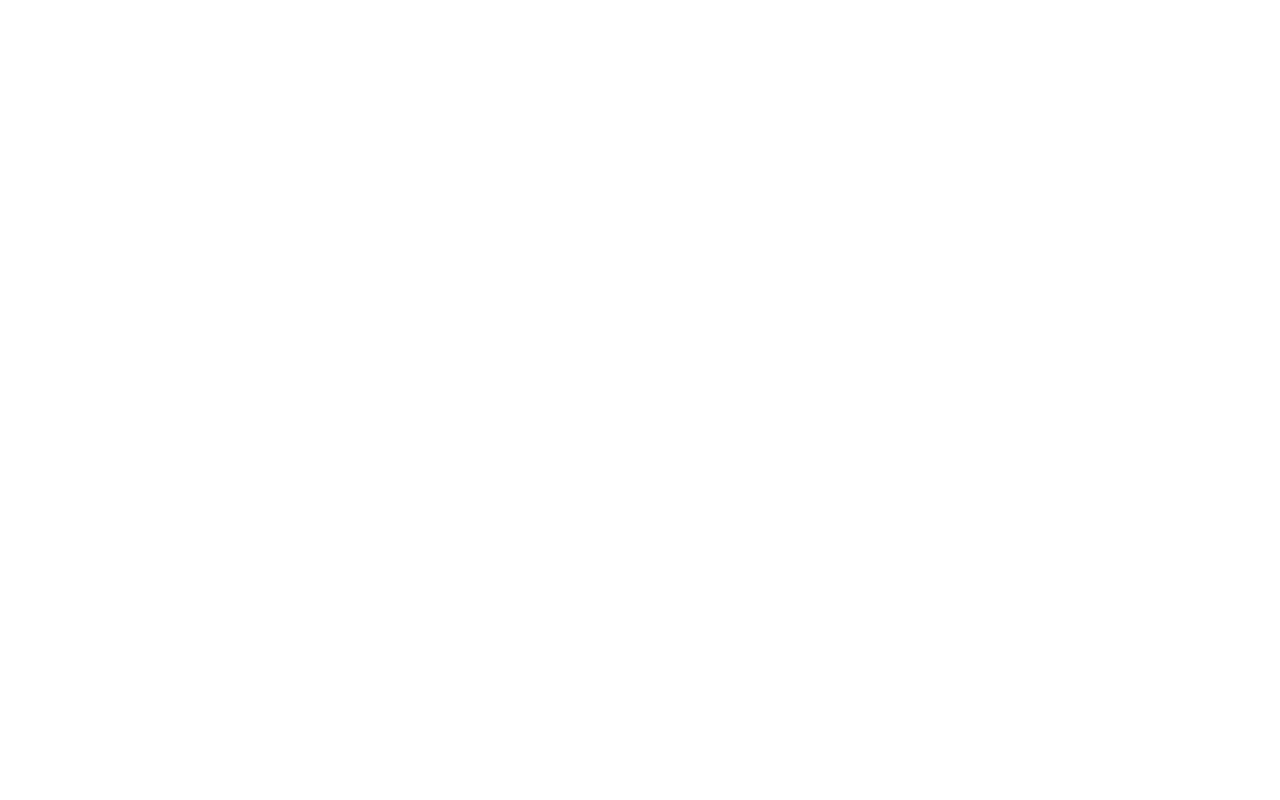
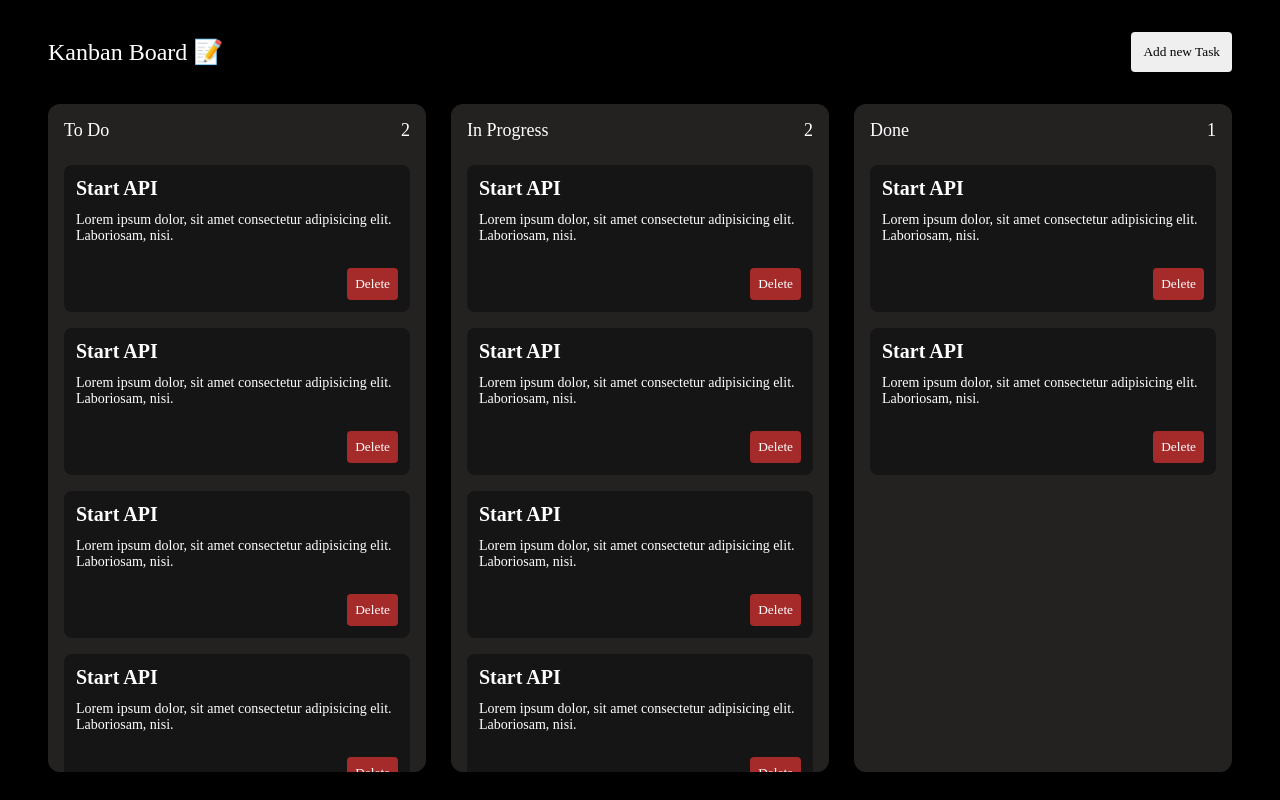
Before and after one commit to softwaredeveloper111/kan-ban-board, a plain HTML site: page index.html in a window 1280 px wide. Drawn offline with nearby package versions, Linux system fonts and the light colour scheme.

Commit message:
half completed

```diff
--- a/index.html
+++ b/index.html
@@ -5,10 +5,196 @@
   <meta name="viewport" content="width=device-width, initial-scale=1.0">
   <title>kanban</title>
   <link rel="stylesheet" href="style.css">
+  <link
+    href="https://cdn.jsdelivr.net/npm/remixicon@4.7.0/fonts/remixicon.css"
+    rel="stylesheet"
+  />
 </head>
 <body>
 
 
+  <main>
+
+    <!-- pop dailog box  -->
+    <div class="popup">
+      <div class="popup-dialog">
+          <span class="close-icon"><i class="ri-close-line"></i></span>
+          <form>
+            <input type="text" placeholder="Task title">
+            <textarea cols="10" rows="3" placeholder="Task Description"></textarea>
+            <button type="submit">Add Task</button>
+          </form>
+      </div>
+    </div>
+
+
+    <!-- nav bar section  -->
+    <nav>
+      <h3>Kanban Board 📝</h3>
+      <button class="add-new-task-btn">Add new Task</button>
+    </nav>
+
+
+    <!-- main container section  -->
+    <div class="main-container">
+      <div class="section1 section">
+        <nav>
+          <span>To Do</span>
+          <span>2</span>
+        </nav>
+
+        <div class="data" draggable="true">
+          <h3>Start API</h3>
+          <p>Lorem ipsum dolor, sit amet consectetur adipisicing elit. Laboriosam, nisi.</p>
+          <div class="data-btn-section">
+            <button>Delete</button>
+
+          </div>
+        </div>
+        <div class="data" draggable="true">
+          <h3>Start API</h3>
+          <p>Lorem ipsum dolor, sit amet consectetur adipisicing elit. Laboriosam, nisi.</p>
+          <div class="data-btn-section">
+            <button>Delete</button>
+
+          </div>
+        </div>
+        <div class="data" draggable="true">
+          <h3>Start API</h3>
+          <p>Lorem ipsum dolor, sit amet consectetur adipisicing elit. Laboriosam, nisi.</p>
+          <div class="data-btn-section">
+            <button>Delete</button>
+
+          </div>
+        </div>
+
+        <div class="data" draggable="true">
+          <h3>Start API</h3>
+          <p>Lorem ipsum dolor, sit amet consectetur adipisicing elit. Laboriosam, nisi.</p>
+          <div class="data-btn-section">
+            <button>Delete</button>
+
+          </div>
+        </div>
+
+        <div class="data" draggable="true">
+          <h3>Start API</h3>
+          <p>Lorem ipsum dolor, sit amet consectetur adipisicing elit. Laboriosam, nisi.</p>
+          <div class="data-btn-section">
+            <button>Delete</button>
+
+          </div>
+        </div>
+
+        <div class="data" draggable="true">
+          <h3>Start API</h3>
+          <p>Lorem ipsum dolor, sit amet consectetur adipisicing elit. Laboriosam, nisi.</p>
+          <div class="data-btn-section">
+            <button>Delete</button>
+
+          </div>
+        </div>
+
+        <div class="data" draggable="true">
+          <h3>Start API</h3>
+          <p>Lorem ipsum dolor, sit amet consectetur adipisicing elit. Laboriosam, nisi.</p>
+          <div class="data-btn-section">
+            <button>Delete</button>
+
+          </div>
+        </div>
+
+        <div class="data" draggable="true">
+          <h3>Start API</h3>
+          <p>Lorem ipsum dolor, sit amet consectetur adipisicing elit. Laboriosam, nisi.</p>
+          <div class="data-btn-section">
+            <button>Delete</button>
+
+          </div>
+        </div>
+
+        <div class="data" draggable="true">
+          <h3>Start API</h3>
+          <p>Lorem ipsum dolor, sit amet consectetur adipisicing elit. Laboriosam, nisi.</p>
+          <div class="data-btn-section">
+            <button>Delete</button>
+
+          </div>
+        </div>
+
+
+      </div>
+      <div class="section2 section">
+        <nav>
+          <span>In Progress</span>
+          <span>2</span>
+        </nav>
+
+         <div class="data" draggable="true">
+          <h3>Start API</h3>
+          <p>Lorem ipsum dolor, sit amet consectetur adipisicing elit. Laboriosam, nisi.</p>
+          <div class="data-btn-section">
+            <button>Delete</button>
+
+          </div>
+        </div>
+
+        <div class="data" draggable="true">
+          <h3>Start API</h3>
+          <p>Lorem ipsum dolor, sit amet consectetur adipisicing elit. Laboriosam, nisi.</p>
+          <div class="data-btn-section">
+            <button>Delete</button>
+
+          </div>
+        </div>
+
+        <div class="data" draggable="true">
+          <h3>Start API</h3>
+          <p>Lorem ipsum dolor, sit amet consectetur adipisicing elit. Laboriosam, nisi.</p>
+          <div class="data-btn-section">
+            <button>Delete</button>
+
+          </div>
+        </div>
+
+        <div class="data" draggable="true">
+          <h3>Start API</h3>
+          <p>Lorem ipsum dolor, sit amet consectetur adipisicing elit. Laboriosam, nisi.</p>
+          <div class="data-btn-section">
+            <button>Delete</button>
+
+          </div>
+        </div>
+      </div>
+      <div class="section3 section">
+        <nav>
+          <span>Done</span>
+          <span>1</span>
+        </nav>
+
+        <div class="data" draggable="true">
+          <h3>Start API</h3>
+          <p>Lorem ipsum dolor, sit amet consectetur adipisicing elit. Laboriosam, nisi.</p>
+          <div class="data-btn-section">
+            <button>Delete</button>
+
+          </div>
+        </div>
+
+        <div class="data" draggable="true">
+          <h3>Start API</h3>
+          <p>Lorem ipsum dolor, sit amet consectetur adipisicing elit. Laboriosam, nisi.</p>
+          <div class="data-btn-section">
+            <button>Delete</button>
+
+          </div>
+        </div>
+      </div>
+    </div>
+
+
+
+  </main>
 
   <script src="./script.js"></script>
 </body>
--- a/script.js
+++ b/script.js
@@ -0,0 +1,46 @@
+
+
+const add_new_task_btn  = document.querySelector(".add-new-task-btn")
+const popup = document.querySelector(".popup");
+const close_icon = document.querySelector('.close-icon')
+
+
+add_new_task_btn.addEventListener("click",(e)=>{
+    popup.style.display = 'flex';
+})
+
+
+
+close_icon.addEventListener("click",(e)=>{
+    popup.style.display = 'none';
+});
+
+
+
+// -----------draging item js -----------------
+
+
+const allTasks = document.querySelectorAll(".data")
+const allSections = document.querySelectorAll(".section")
+
+
+
+
+allTasks.forEach((task,index)=>{
+    task.addEventListener("dragstart", () => {
+    task.classList.add("dragging");
+  });
+
+  task.addEventListener("dragend", () => {
+    task.classList.remove("dragging");
+  });
+})
+
+
+allSections.forEach((section,index)=>{
+  section.addEventListener("dragover",(e)=>{
+    e.preventDefault();
+    const dragItem = document.querySelector(".dragging");
+    section.append(dragItem)
+  })
+})
--- a/style.css
+++ b/style.css
@@ -0,0 +1,263 @@
+*{
+    margin: 0;
+    padding: 0;
+    box-sizing: border-box;
+    font-family: "gilroy";
+}
+html , body{
+    height: 100%;
+    width: 100%;
+}
+
+
+
+:root{
+  /* ----------COLORS -------------*/
+
+  --color-primary-bg:black;
+  --color-secondary-bg:rgb(36, 33, 33);
+  --color-primary:#fff;
+  --color-popup-bg:rgba(255, 255, 255, 0.164);
+
+
+  /*---------SPACING-------------*/
+  --space-xxs: 4px;
+  --space-xs: 8px;
+  --space-sm: 12px;
+  --space-md: 16px;
+  --space-lg: 24px;
+  --space-xl: 32px;
+  --space-xxl: 48px;
+  --space-xxxl: 64px;
+
+
+  /* -----------FONT SIZE---------*/
+  --text-xs: 12px;
+  --text-sm: 14px;
+  --text-base: 16px;
+  --text-lg: 18px;
+  --text-xl: 20px;
+  --text-2xl: 24px;
+  --text-3xl: 30px;
+  --text-4xl: 36px;
+  --text-5xl: 48px;
+
+
+
+  /* --------FONT WEIGHT--------*/
+
+  --font-light: 300;
+  --font-regular: 400;
+  --font-medium: 500;
+  --font-bold: 700;
+
+
+  /*-----------BORDER RADIUS----------------*/
+   --radius-sm: 4px;
+  --radius-md: 8px;
+  --radius-lg: 12px;
+  --radius-xl: 20px;
+  --radius-round: 50%;
+
+}
+
+
+
+
+
+main{
+  height: 100vh;
+  width: 100vw;
+  background:var(--color-primary-bg);
+  color: var(--color-primary);
+  position: relative;
+}
+
+
+
+/*------------------- navigation bar styling-------------------------  */
+
+
+main>nav{
+  display: flex;
+  align-items: center;
+  justify-content: space-between;
+  padding: var(--space-xl) var(--space-xxl);
+}
+
+nav>h3{
+  font-size: var(--text-2xl);
+  font-weight:var(--font-medium);
+}
+
+
+
+nav>button{
+  padding: var(--space-sm);
+  border-radius: var(--radius-sm);
+  border: none;
+  cursor: pointer;
+  font-weight: var(--font-regular);
+}
+nav>button:active{
+  scale: 0.9;
+}
+
+
+
+/*-----------------------pop up div styling--------------------------- */
+
+.popup{
+  height: 100vh;
+  width: 100vw;
+  background-color: var(--color-popup-bg);
+  backdrop-filter: blur(3px);
+  position: absolute;
+  top: 0;
+  left: 0;
+  display: none;
+  justify-content: center;
+  align-items: center;
+
+}
+
+.popup-dialog{
+   width: 300px;
+   height: 230px;
+   background-color: var(--color-secondary-bg);
+   border-radius: var(--radius-lg);
+   position: relative;
+   display: flex;
+   justify-content: center;
+   align-items: center;
+
+}
+
+.close-icon{
+  position: absolute;
+  right:5px;
+  top: 5px;
+  font-size:var(--text-2xl) ;
+  color: red;
+  cursor: pointer;
+}
+
+.popup-dialog>form{
+  margin-top: var(--space-lg);
+  display: flex;
+  flex-direction: column;
+  gap: var(--space-md);
+
+}
+
+.popup-dialog>form>input,.popup-dialog>form>textarea{
+  padding: var(--space-sm);
+  color: var(--color-primary);
+  border: none;
+  outline: none;
+  border-radius: var(--radius-sm);
+  background-color: rgb(65, 60, 60);
+  width: 250px;
+}
+
+.popup-dialog>form>textarea{
+  resize: none;
+}
+
+.popup-dialog>form>button{
+  width: fit-content;
+  margin: auto;
+  padding: var(--space-xs);
+  border-radius: var(--radius-md);
+  border: none;
+  outline: none;
+  cursor: pointer;
+  background-color: rgb(224, 220, 220);
+}
+
+
+.popup-dialog>form>button:active{
+  scale: 0.9;
+}
+
+
+
+/* -------------------main container css styling-----------------  */
+
+.main-container{
+  width: 100%;
+  height: calc(100% - (64px + 68px));
+  display: flex;
+  padding: 0 var(--space-xxl);
+  gap: 25px;
+}
+
+.section{
+  width: 33%;
+  height: 100%;
+  background-color: var(--color-secondary-bg);
+  border-radius: var(--radius-lg);
+  padding: var(--space-md);
+  overflow-y: auto;
+  overflow-x: hidden;
+}
+
+.section::-webkit-scrollbar{
+  display: none;
+}
+
+.section>nav{
+    display: flex;
+    align-items: center;
+  justify-content: space-between;
+  margin-bottom: var(--space-lg);
+
+}
+
+.section>nav>span{
+font-size: var(--text-lg);
+
+}
+
+
+.data{
+  width: 100%;
+  background-color: rgb(22, 21, 21);
+  padding: var(--space-sm);
+  border-radius: var(--radius-md);
+  margin-bottom: var(--space-md);
+  cursor: grab;
+}
+
+.data.dragging {
+  opacity: 0.3;
+}
+
+
+.data>h3{
+ font-weight: var(--font-bold);
+ margin-bottom: var(--space-sm);
+ font-size: var(--text-xl);
+
+}
+
+.data>p{
+  font-size: var(--text-sm);
+}
+
+.data-btn-section{
+  width: 100%;
+  display: flex;
+  justify-content: flex-end;
+  margin-top: var(--space-lg);
+}
+.data-btn-section>button{
+  padding: var(--space-xs);
+ border-radius: var(--radius-sm);
+ background-color: brown;
+ cursor: pointer;
+ color: var(--color-primary);
+ border: none;
+ outline: none;
+
+}
```
